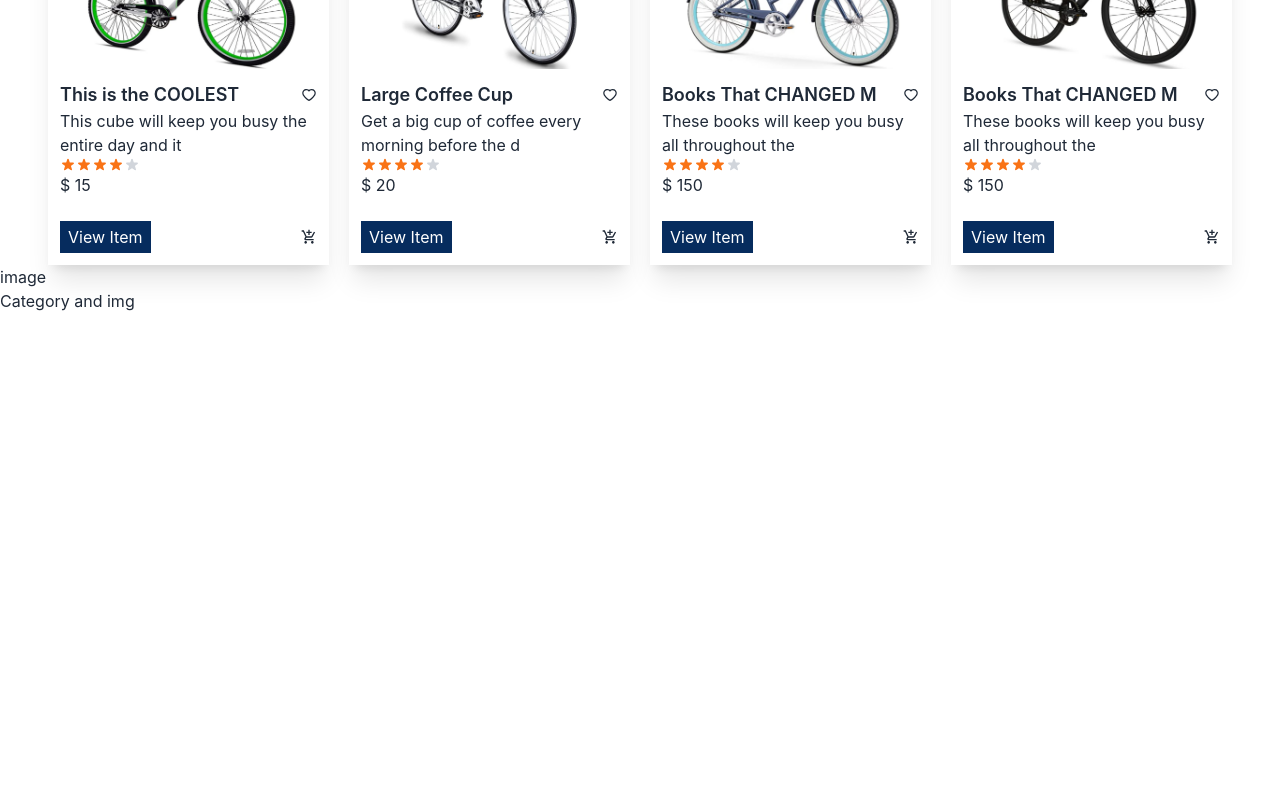
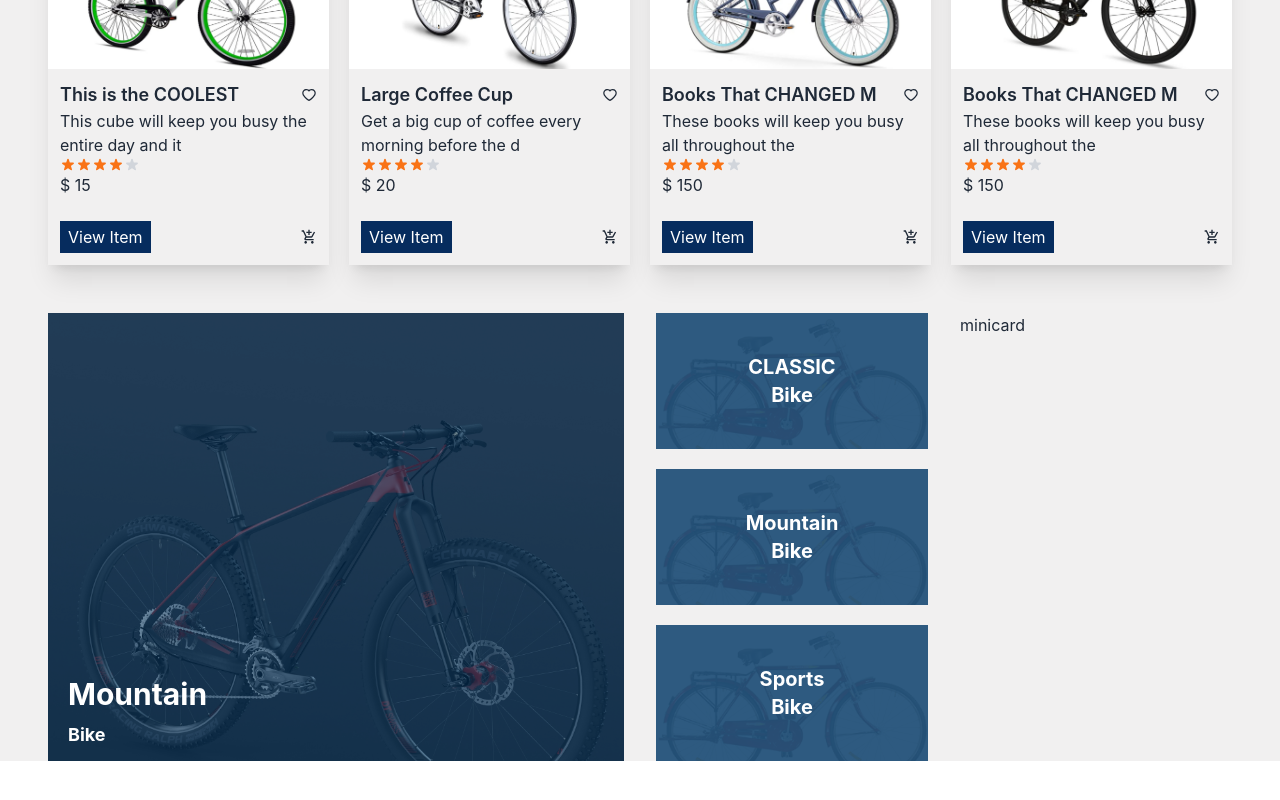
Before and after one commit to shahidul7150/cycle-store, a React (Create React App) app: page / in a window 1280 px wide. Shown: the part 768-1568 px from the top of the page. Before the commit the page ends 1081 px from the top, so only its background shows below. Built offline with nearby package versions, Linux system fonts and the light colour scheme.

Commit message:
create middle category section

```diff
--- a/public/index.html
+++ b/public/index.html
@@ -1,5 +1,5 @@
 <!DOCTYPE html>
-<html lang="en">
+<html lang="en" data-theme="light">
 
 <head>
   <meta charset="utf-8" />
--- a/src/App.js
+++ b/src/App.js
@@ -9,7 +9,7 @@ import Home from './components/Home/Home';
 
 function App() {
   return (
-    <div data-theme="light">
+    <div className="bg-[#f1f0f0]" >
 
       <Routes>
         <Route path="/" element={<Home />} />
--- a/src/components/Home/Home.js
+++ b/src/components/Home/Home.js
@@ -6,7 +6,7 @@ import Timmer from './Timmer'
 
 const Home = () => {
     return (
-        <div className="bg-[#fff]">
+        <div className="h-full">
             <Banner />
             <Products />
             <MiddlePart />
--- a/src/components/Home/MiddlePart.js
+++ b/src/components/Home/MiddlePart.js
@@ -1,10 +1,51 @@
 import React from 'react'
+import classicImg from '../../assets/classicfy.jpg'
+import classicBike from '../../assets/classic.png'
+import lview from '../../assets/lview.jpg'
 
 const MiddlePart = () => {
     return (
-        <div>
-            <div>image</div>
-            <div>Category and img</div>
+        <div className="grid grid-cols-2 gap-8 mx-12 my-12">
+            <div>
+                <div className="h-[28rem]" style={{ backgroundImage: 'url(' + classicImg + ')', backgroundSize: 'cover' }}>
+                    <div className="bg-[#063b698e] h-full flex justify-start items-end">
+                        <h1 className=" pl-5 pb-3  text-white text-3xl font-bold">Mountain
+                            <br />
+                            <span className="text-lg">  Bike</span>
+                        </h1>
+                    </div>
+                </div>
+            </div>
+            <div className="grid grid-cols-2 gap-8">
+                <div className="grid grid-rows-3 gap-5">
+                    <div style={{ backgroundImage: 'url(' + classicBike + ')', backgroundSize: 'cover' }}>
+                        <div className="bg-[#063b69d3] h-full flex justify-center items-center">
+                            <h1 className="flex justify-center self-center text-center text-white text-xl font-bold">CLASSIC
+                                <br />
+                                Bike
+                            </h1>
+                        </div>
+                    </div>
+                    <div style={{ backgroundImage: 'url(' + classicBike + ')', backgroundSize: 'cover' }}>
+                        <div className="bg-[#063b69d3] h-full flex justify-center items-center">
+                            <h1 className="flex justify-center self-center text-center text-white text-xl font-bold">Mountain
+                                <br />
+                                Bike
+                            </h1>
+                        </div>
+                    </div>
+                    <div style={{ backgroundImage: 'url(' + classicBike + ')', backgroundSize: 'cover' }}>
+                        <div className="bg-[#063b69d3] h-full flex justify-center items-center">
+                            <h1 className="flex justify-center self-center text-center text-white text-xl font-bold">Sports
+                                <br />
+                                Bike
+                            </h1>
+                        </div>
+                    </div>
+
+                </div>
+                <div>minicard</div>
+            </div>
         </div>
     )
 }
```
Also changed, not shown: src/assets/classic.png (added).
